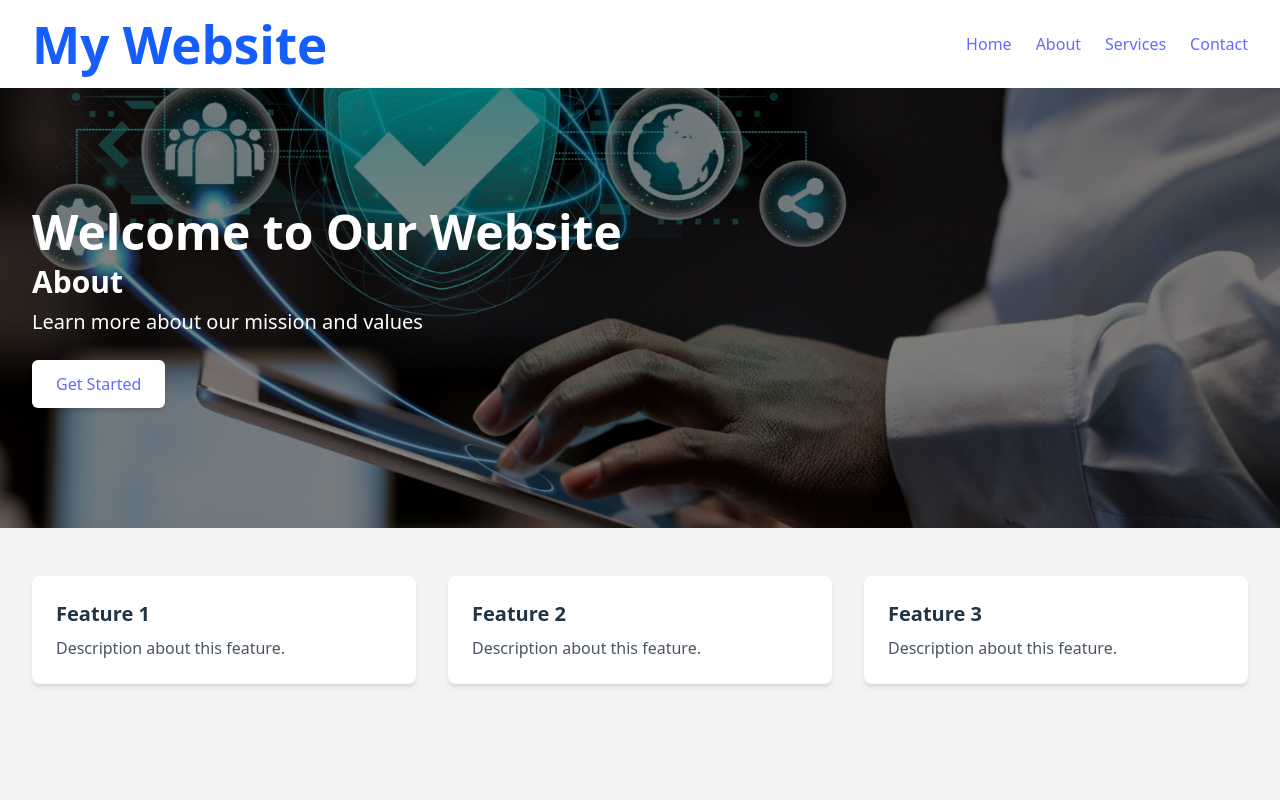
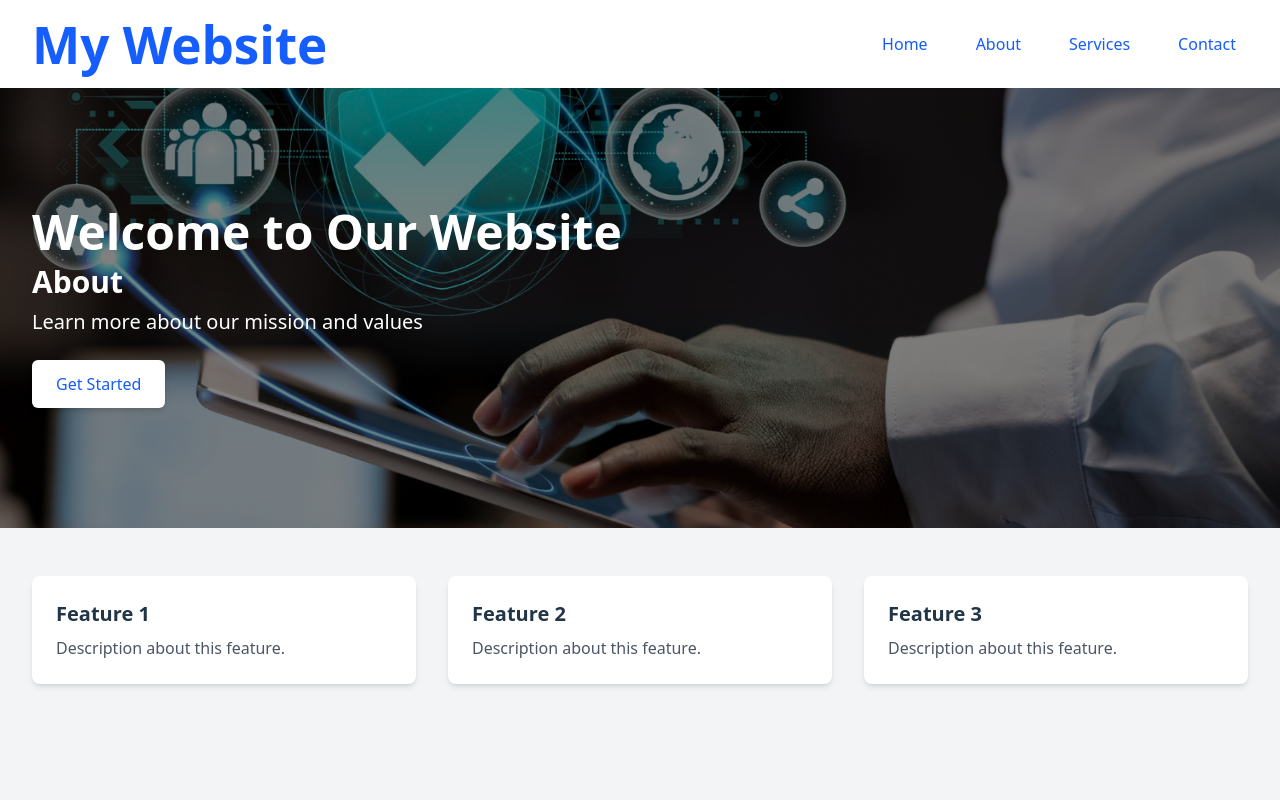
Before and after one commit to kapilpundit/node-vite-react-docker, a React (Vite) app in the folder frontend/: page /about in a window 1280 px wide. Shown: the top 800 px of the page. Built offline with nearby package versions, Linux system fonts and the light colour scheme.

Commit message:
Fixed top menu items for regular and mobile screens

```diff
--- a/frontend/src/components/Layout.tsx
+++ b/frontend/src/components/Layout.tsx
@@ -1,14 +1,15 @@
 import { ReactNode, useState } from "react";
 import { Link } from "react-router-dom";
 import { FontAwesomeIcon } from "@fortawesome/react-fontawesome";
-import { faBars } from "@fortawesome/free-solid-svg-icons"; // Import the menu icon
+import { faBars, faTimes } from "@fortawesome/free-solid-svg-icons"; // Import the menu icon
+import TopMenuItems from "./TopMenuItems";
 
 interface LayoutProps {
   children: ReactNode;
 }
 
 const Layout = ({ children }: LayoutProps) => {
-  const [menuOpen, setMenuOpen] = useState(false);
+  const [mobileMenuOpen, setMobileMenuOpen] = useState(false);
 
   return (
     <div className="min-h-screen bg-gray-100 overflow-x-hidden">
@@ -17,28 +18,33 @@ const Layout = ({ children }: LayoutProps) => {
         <div className="flex justify-between items-center max-w-7xl mx-auto px-8">
           <h1 className="text-xl font-bold text-blue-600">My Website</h1>
           <ul className="hidden md:flex space-x-6">
-            <li><Link to="/" className="text-gray-600 hover:text-blue-600">Home</Link></li>
-            <li><Link to="/about" className="text-gray-600 hover:text-blue-600">About</Link></li>
-            <li><Link to="/services" className="text-gray-600 hover:text-blue-600">Services</Link></li>
-            <li><Link to="/contact" className="text-gray-600 hover:text-blue-600">Contact</Link></li>
+            <TopMenuItems />
           </ul>
 
           {/* Mobile Menu Button (Font Awesome Bars Icon) */}
           <button
             className="md:hidden text-gray-600 hover:text-blue-600"
-            onClick={() => setMenuOpen(!menuOpen)}
+            onClick={() => setMobileMenuOpen(!mobileMenuOpen)}
           >
-            <FontAwesomeIcon icon={faBars} size="lg" />
+            <FontAwesomeIcon
+              icon={mobileMenuOpen ? faTimes : faBars}
+              size="lg"
+            />
           </button>
 
-          {/* Mobile Menu (Visible when toggled) */}
-          {menuOpen && (
-            <ul className="md:hidden flex flex-col space-y-4 px-8 py-4 bg-white shadow-md">
-              <li><Link to="/" className="text-gray-600 hover:text-blue-600">Home</Link></li>
-              <li><Link to="/about" className="text-gray-600 hover:text-blue-600">About</Link></li>
-              <li><Link to="/services" className="text-gray-600 hover:text-blue-600">Services</Link></li>
-              <li><Link to="/contact" className="text-gray-600 hover:text-blue-600">Contact</Link></li>
-            </ul>
+          {/* Full-screen Mobile Menu */}
+          {mobileMenuOpen && (
+            <div className="fixed inset-0 bg-white flex flex-col items-center justify-center z-50">
+              <button
+                className="absolute top-4 right-6 text-gray-600 hover:text-blue-600 text-2xl"
+                onClick={() => setMobileMenuOpen(false)}
+              >
+                <FontAwesomeIcon icon={faTimes} />
+              </button>
+              <ul className="flex flex-col space-y-6 text-2xl text-center">
+                <TopMenuItems onClick={() => setMobileMenuOpen(false)} />
+              </ul>
+            </div>
           )}
         </div>
       </nav>
@@ -48,7 +54,9 @@ const Layout = ({ children }: LayoutProps) => {
 
       {/* Footer */}
       <footer className="w-full bg-gray-800 text-white py-6">
-        <p className="text-center">&copy; 2025 My Website. All rights reserved.</p>
+        <p className="text-center">
+          &copy; 2025 My Website. All rights reserved.
+        </p>
       </footer>
     </div>
   );
--- /dev/null
+++ b/frontend/src/components/TopMenuItems.tsx
@@ -0,0 +1,26 @@
+import { Link } from "react-router-dom";
+
+const TopMenuItems = ({ onClick }: { onClick?: () => void }) => {
+  const menuLinks = [
+    { path: "/", label: "Home" },
+    { path: "/about", label: "About" },
+    { path: "/services", label: "Services" },
+    { path: "/contact", label: "Contact" },
+  ];
+
+  return (
+    <>
+      {menuLinks.map((item) => (
+        <li
+          key={item.path}
+          onClick={onClick}
+           className="block px-3 py-3 rounded-md text-blue-600 hover:bg-blue-600 hover:!text-white transition duration-300"
+        >
+          <Link to={item.path}>{item.label}</Link>
+        </li>
+      ))}
+    </>
+  );
+};
+
+export default TopMenuItems;
--- a/frontend/src/index.css
+++ b/frontend/src/index.css
@@ -17,12 +17,12 @@
 
 a {
   font-weight: 500;
-  color: #646cff;
+  /* color: #646cff; */
   text-decoration: inherit;
 }
-a:hover {
+/* a:hover {
   color: #535bf2;
-}
+} */
 
 h1 {
   font-size: 3.2em;
@@ -53,9 +53,9 @@ button:focus-visible {
     color: #213547;
     background-color: #ffffff;
   }
-  a:hover {
+  /* a:hover {
     color: #747bff;
-  }
+  } */
   button {
     background-color: #f9f9f9;
   }
```
